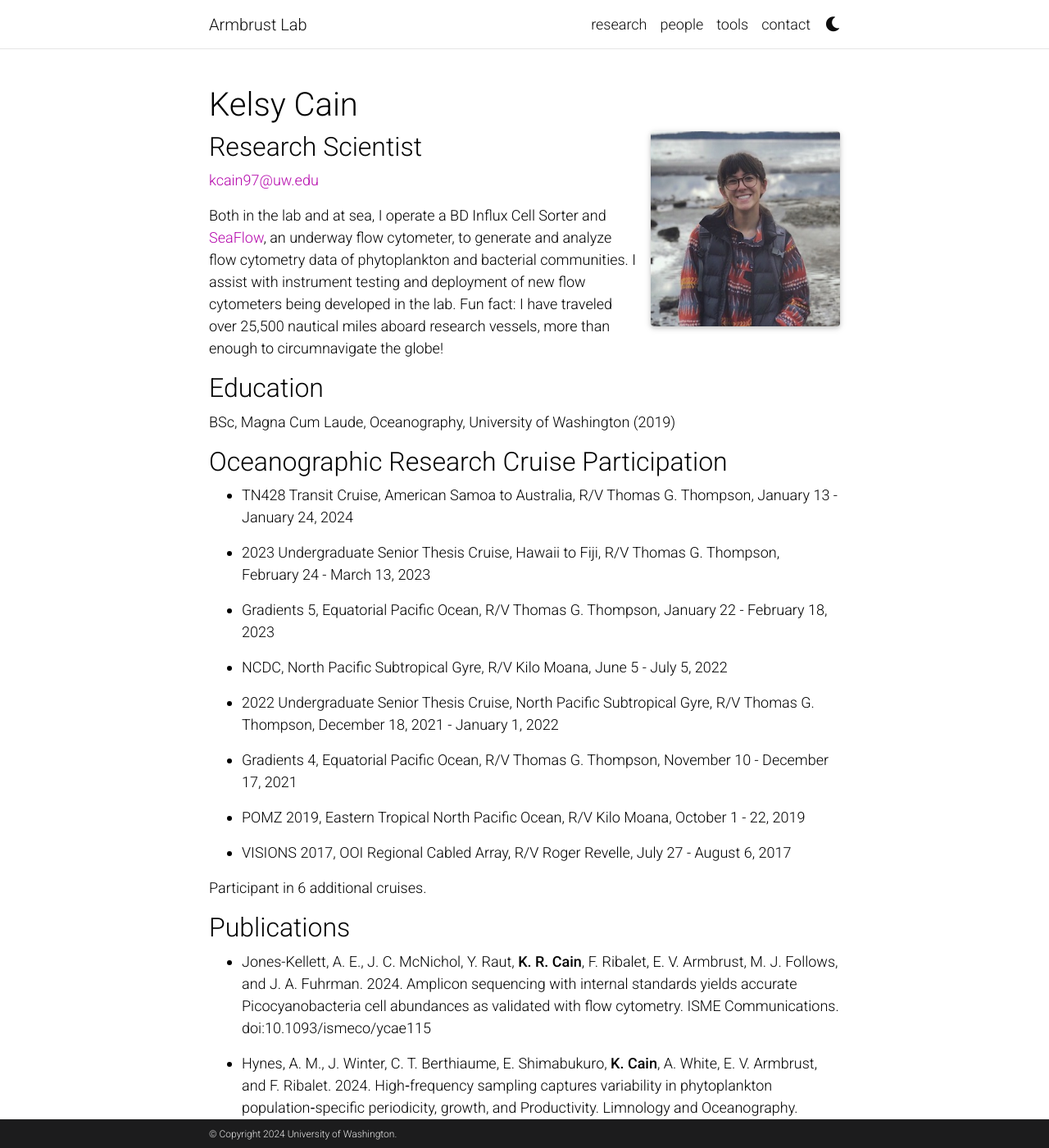
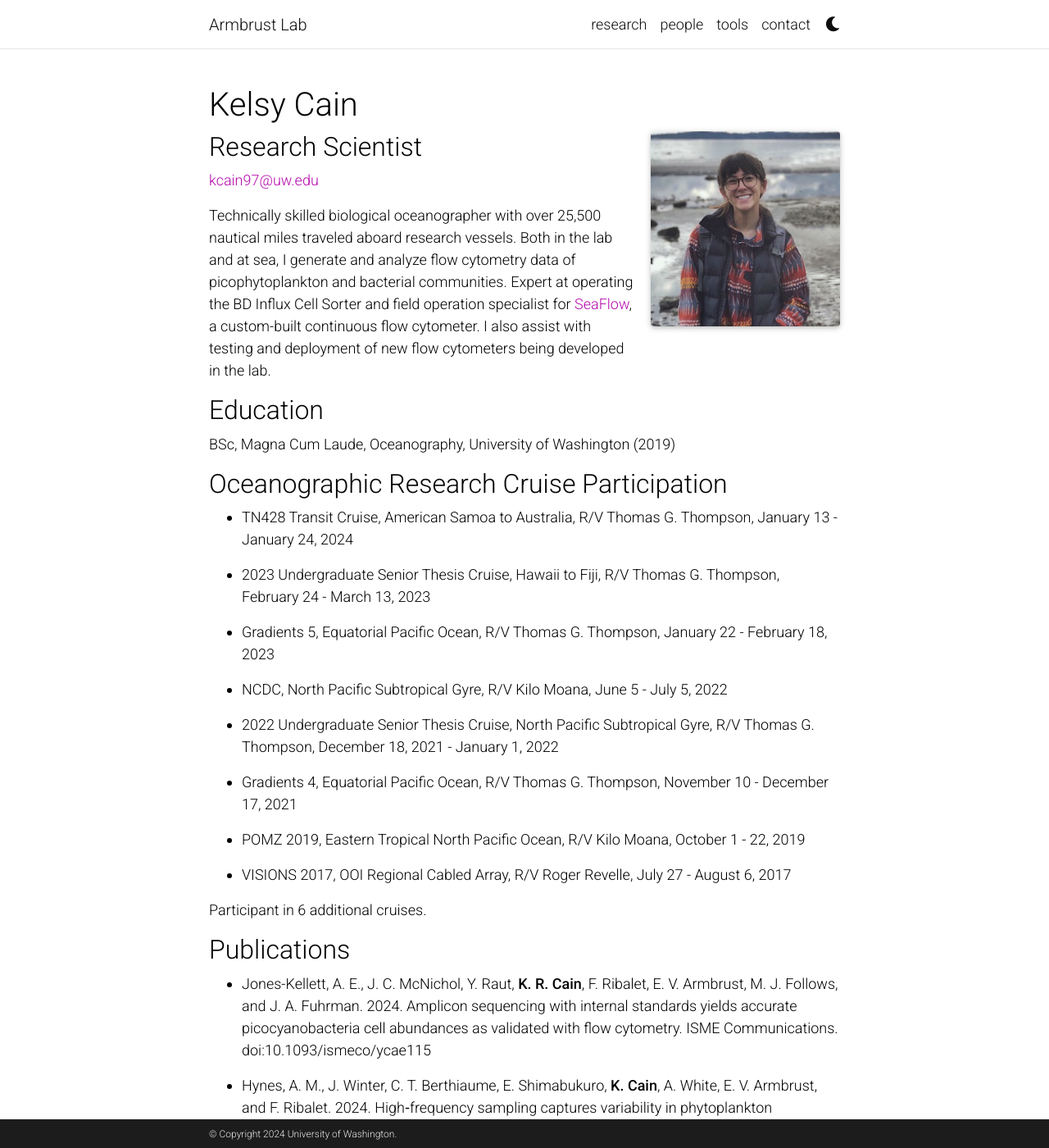
Before and after one commit to armbrustlab/armbrustlab.github.io, a Jekyll site: the page built from _people/cain.md, in a window 1280 px wide and 1400 px high. Shown: the whole window at 82% size. Built offline with Jekyll 4.4.1, drawn with Linux system fonts in a browser that asks for light colours; full-size pictures stand in for the smaller copies a plugin makes; comment, search, counter and statistics services are not loaded; a style sheet for code colours, icons or effects is not loaded.

Commit message:
Update cain.md

```diff
--- a/_people/cain.md
+++ b/_people/cain.md
@@ -11,7 +11,7 @@ profile:
 
 <kcain97@uw.edu>
 
-Both in the lab and at sea, I operate a BD Influx Cell Sorter and [SeaFlow](https://seaflow.netlify.app/), an underway flow cytometer, to generate and analyze flow cytometry data of phytoplankton and bacterial communities. I assist with instrument testing and deployment of new flow cytometers being developed in the lab. Fun fact: I have traveled over 25,500 nautical miles aboard research vessels, more than enough to circumnavigate the globe!
+Technically skilled biological oceanographer with over 25,500 nautical miles traveled aboard research vessels. Both in the lab and at sea, I generate and analyze flow cytometry data of picophytoplankton and bacterial communities. Expert at operating the BD Influx Cell Sorter and field operation specialist for [SeaFlow](https://seaflow.netlify.app/), a custom-built continuous flow cytometer. I also assist with testing and deployment of new flow cytometers being developed in the lab.
 
 ## Education
 BSc, Magna Cum Laude, Oceanography, University of Washington (2019)
@@ -36,7 +36,7 @@ BSc, Magna Cum Laude, Oceanography, University of Washington (2019)
 Participant in 6 additional cruises.
 
 ## Publications
-* Jones-Kellett, A. E., J. C. McNichol, Y. Raut, **K. R. Cain**, F. Ribalet, E. V. Armbrust, M. J. Follows, and J. A. Fuhrman. 2024. Amplicon sequencing with internal standards yields accurate Picocyanobacteria cell abundances as validated with flow cytometry. ISME Communications. doi:10.1093/ismeco/ycae115
+* Jones-Kellett, A. E., J. C. McNichol, Y. Raut, **K. R. Cain**, F. Ribalet, E. V. Armbrust, M. J. Follows, and J. A. Fuhrman. 2024. Amplicon sequencing with internal standards yields accurate picocyanobacteria cell abundances as validated with flow cytometry. ISME Communications. doi:10.1093/ismeco/ycae115
 
 * Hynes, A. M., J. Winter, C. T. Berthiaume, E. Shimabukuro, **K. Cain**, A. White, E. V. Armbrust, and F. Ribalet. 2024. High‐frequency sampling captures variability in phytoplankton population‐specific periodicity, growth, and Productivity. Limnology and Oceanography. doi:10.1002/lno.12683
 
```
